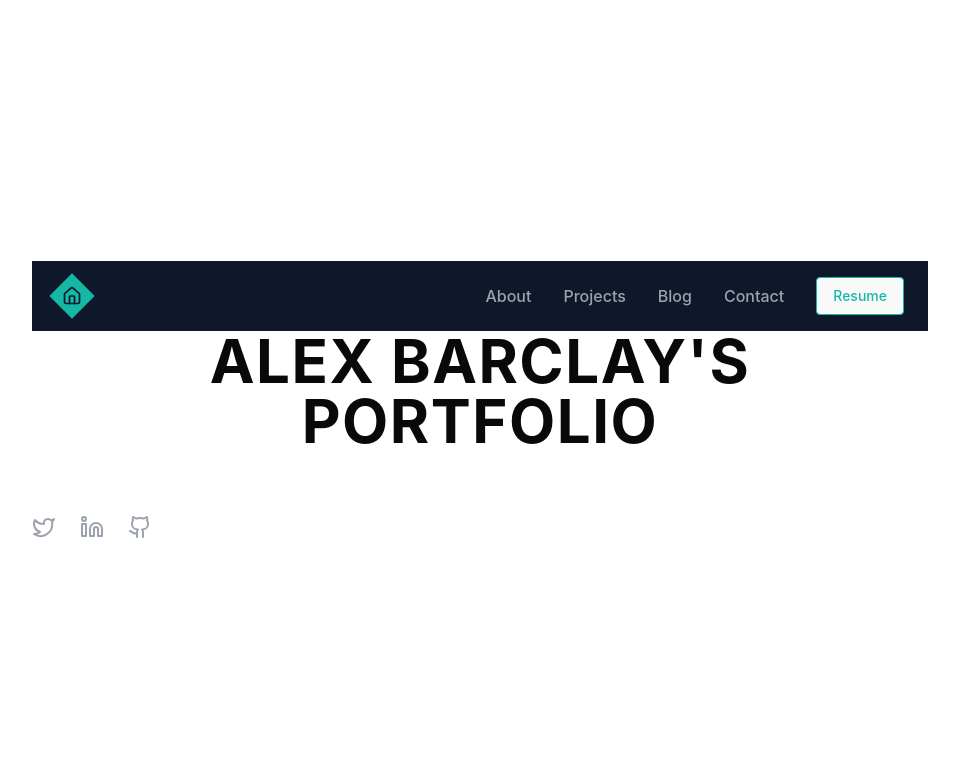
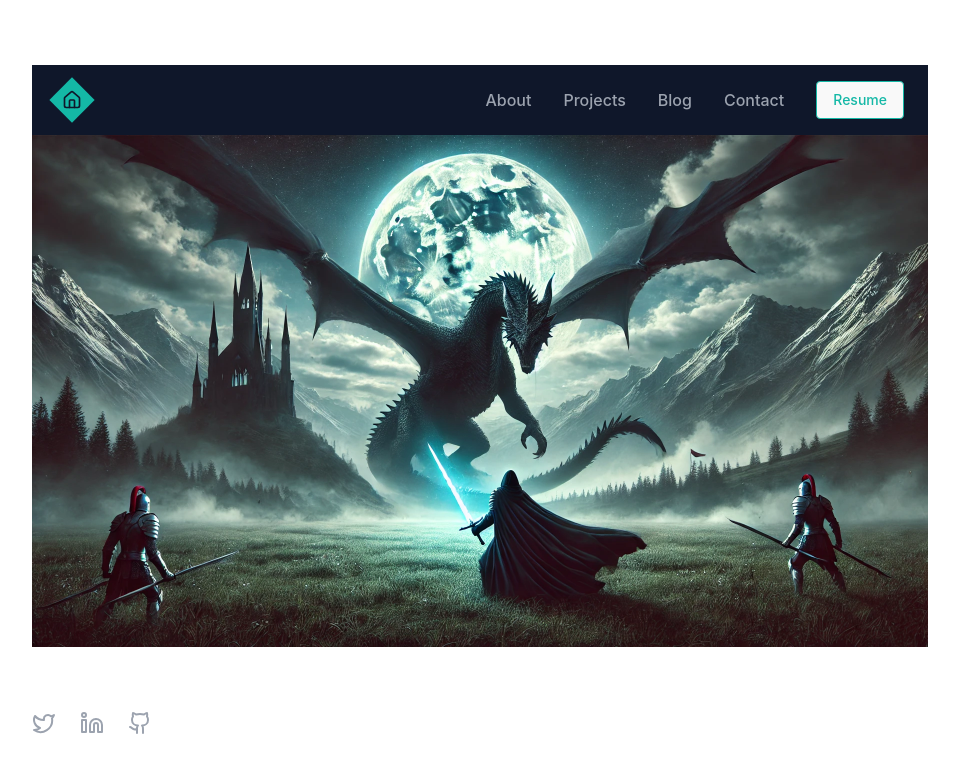
Before and after one commit to adbarc92/adbarc92.github.io, a React (Vite) app: page / in a window 1280 px wide. Shown: the top 772 px of the page, without its empty margins (160-1119 px from the left). Built offline with nearby package versions, Linux system fonts and the light colour scheme.

Commit message:
Adds basic static image

```diff
--- a/src/components/ImageLoader.tsx
+++ b/src/components/ImageLoader.tsx
@@ -2,7 +2,11 @@ import React, { useState } from 'react';
 import { Loader2, AlertCircle } from 'lucide-react';
 import { Alert, AlertTitle, AlertDescription } from '@/components/ui/alert';
 
-const ImageLoader = () => {
+interface ImageLoaderProps {
+  src: string;
+}
+
+const ImageLoader = ({ src }: ImageLoaderProps) => {
   const [loading, setLoading] = useState(true);
   const [error, setError] = useState(false);
 
@@ -26,7 +30,7 @@ const ImageLoader = () => {
         )}
 
         <img
-          src="/api/placeholder/400/300"
+          src={src}
           alt="Example image"
           className={`w-full h-auto rounded-lg ${
             loading ? 'opacity-0' : 'opacity-100'
--- a/src/pages/Home.tsx
+++ b/src/pages/Home.tsx
@@ -1,8 +1,8 @@
+import background from '../assets/background.webp';
+
 const Home = () => (
   <div>
-    <h1 className="text-6xl font-bold mb-12 tracking-wide">
-      ALEX BARCLAY'S PORTFOLIO
-    </h1>
+    <img src={background} alt="Epic background photo" />
   </div>
 );
 
```
